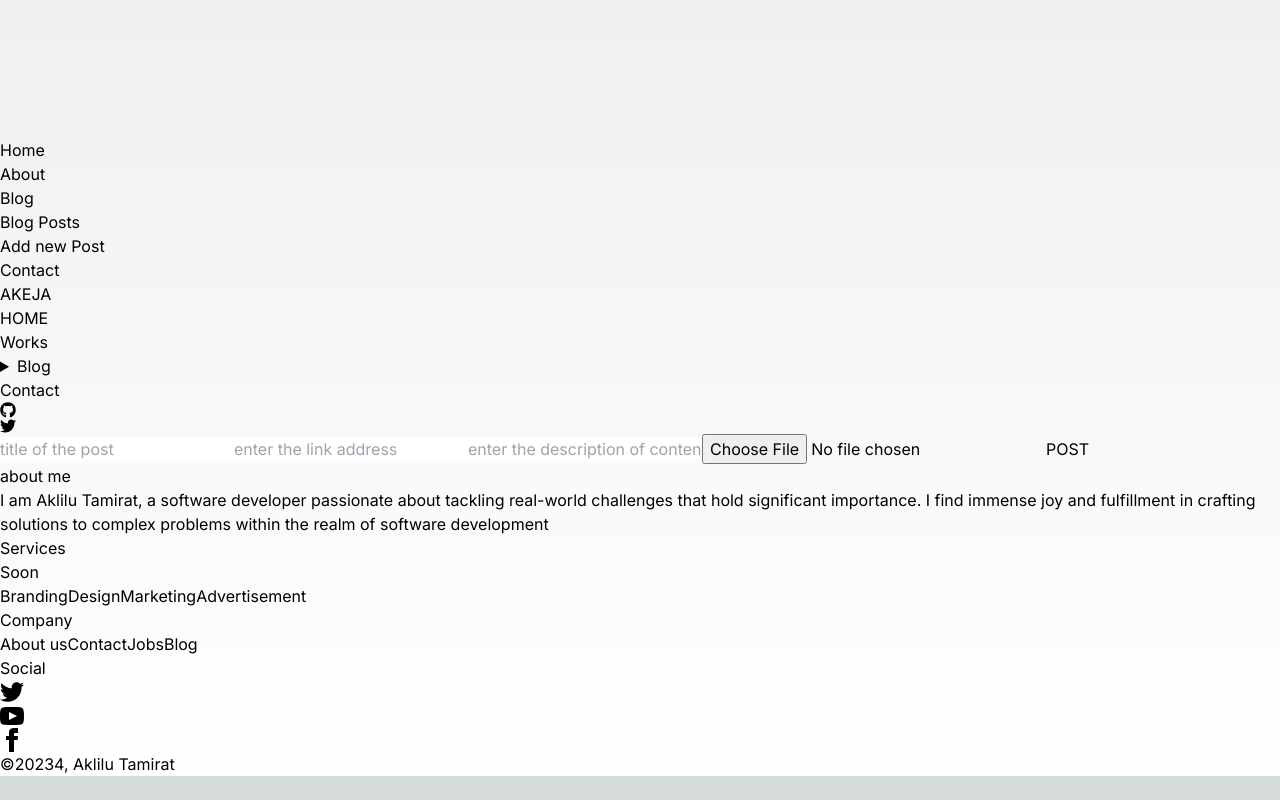
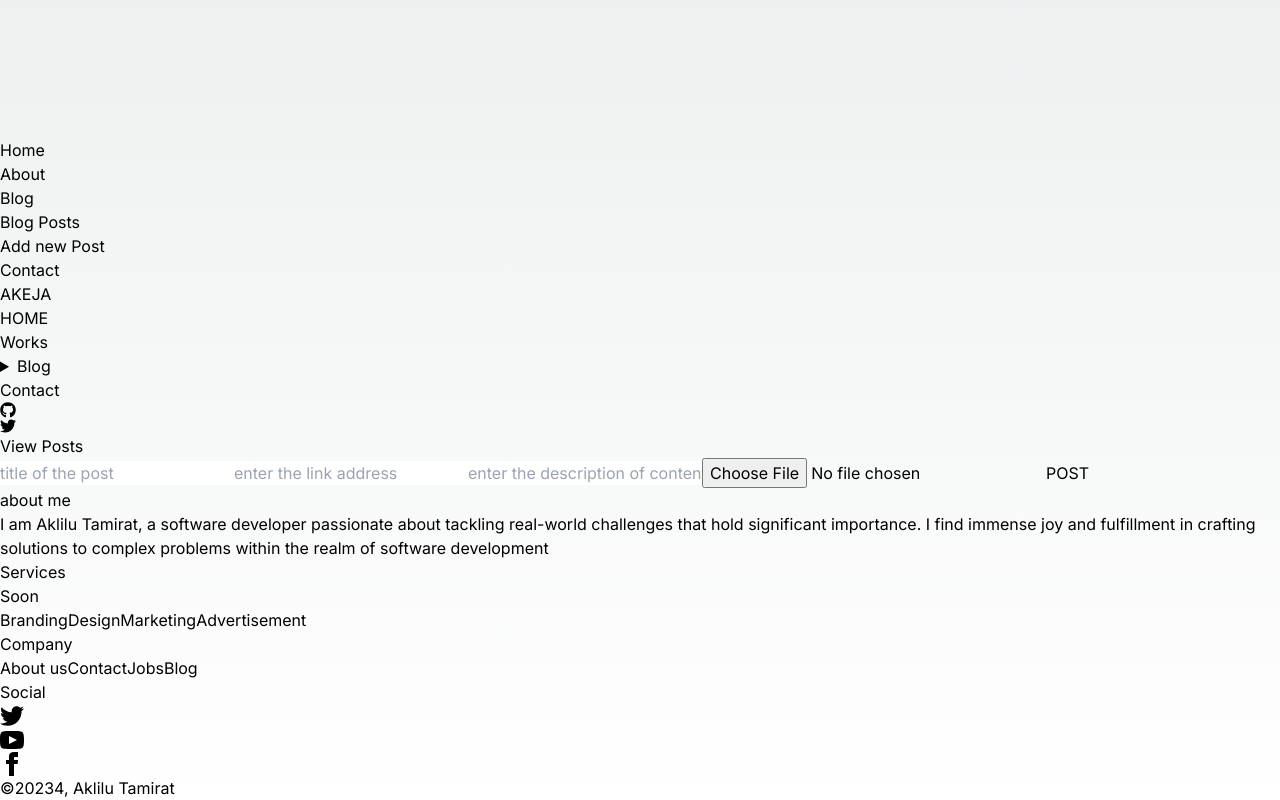
Before and after one commit to ake144/Next-portfolio, a Next.js app: page /blog/add in a window 1280 px wide. Shown: the part 1142-1942 px from the top of the page. Before the commit the page ends 1918 px from the top, so only its background shows below. Built offline with nearby package versions, Linux system fonts and the light colour scheme.

Commit message:
some features are modified

```diff
--- a/src/app/blog/add/page.tsx
+++ b/src/app/blog/add/page.tsx
@@ -1,3 +1,4 @@
+import Link from "next/link";
 
 export default function AddPost() {
   const createPost = async (formData: FormData) => {
@@ -46,11 +47,14 @@ export default function AddPost() {
     }
   };
 
-  return (
+  return (<>
+       <Link href={{ pathname: `/blog` }}>
+     <button className="btn btn-primary font-extrabold font-serif"> View Posts</button>
+      </Link>
     <form
       action={createPost}
       method="POST"
-      className="flex flex-col gap-4 text-black"
+      className="flex flex-col gap-4 text-black mt-3"
     >
       <input
         type="text"
@@ -79,5 +83,5 @@ export default function AddPost() {
         POST
       </button>
     </form>
-  );
+    </>);
 }
```
